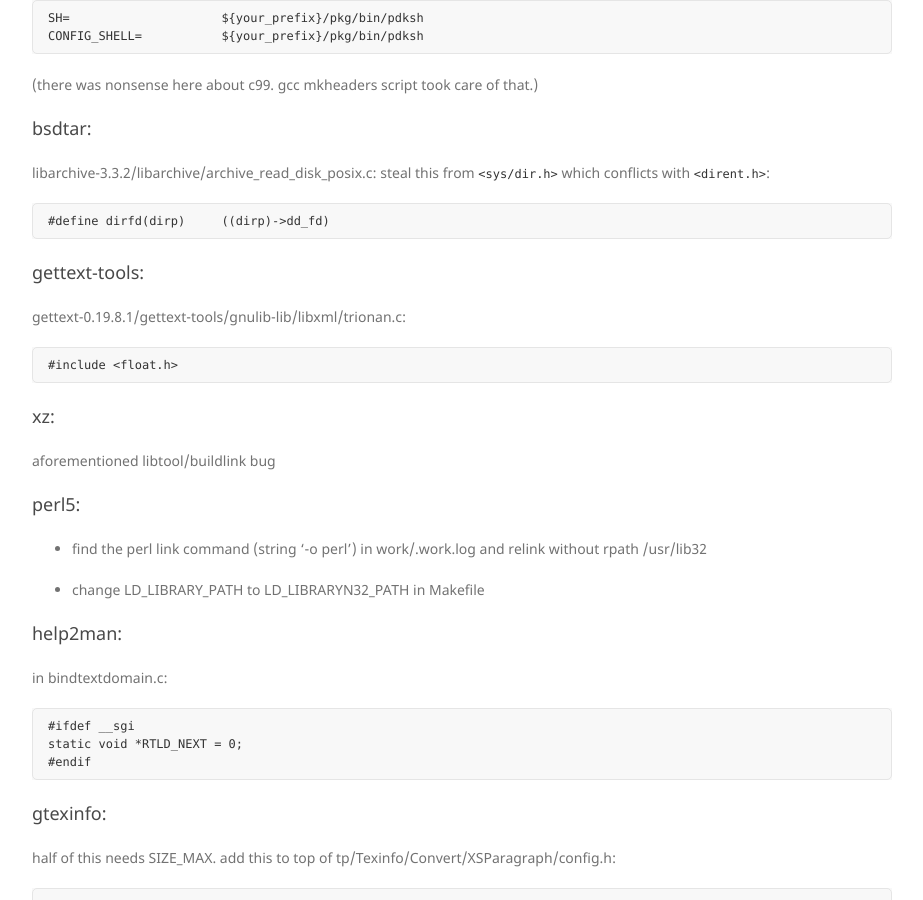
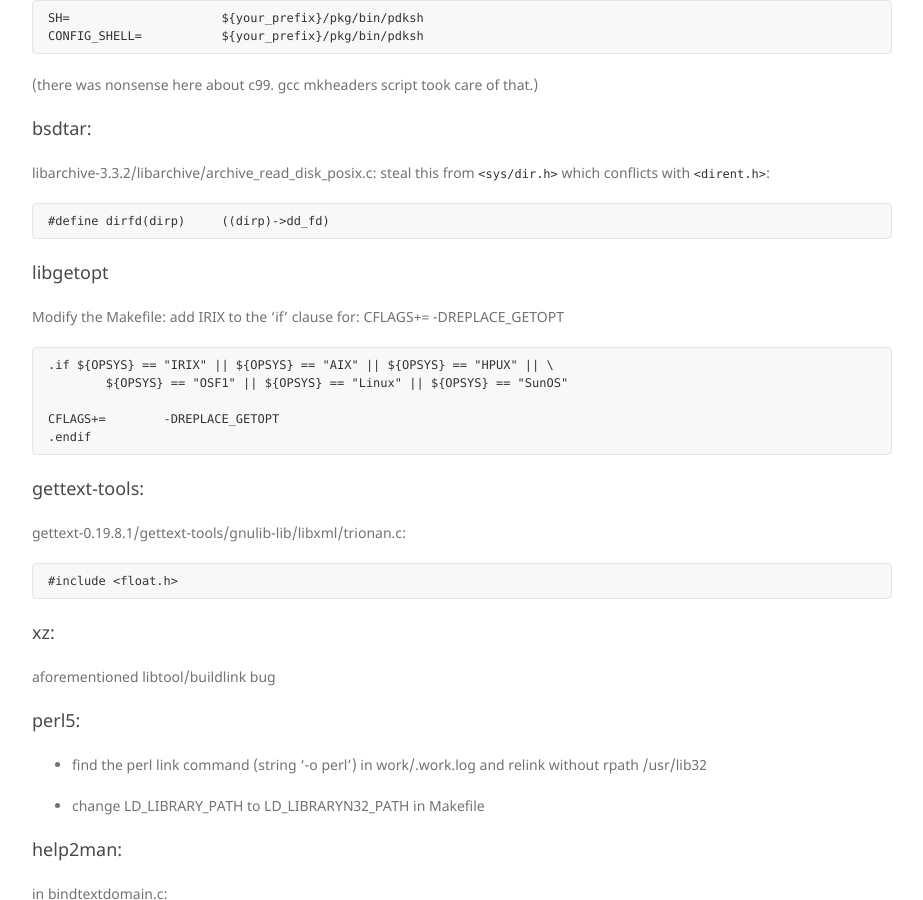
Before and after one commit to sgidevnet/sgidevnet.github.io, a Jekyll site: the page built from wiki/pkgsrc_build_notes.md, in a window 1280 px wide and 900 px high, scrolled down 1113 px. Shown: the whole window, without its empty margins (338-1261 px from the left). Built offline with Jekyll 4.4.1, drawn with Linux system fonts in a browser that asks for light colours; nearby versions of some CDN libraries; our own code applies the rules of GitHub Pages for plain Markdown files; some of the changed text lies outside the part shown.

Commit message:
updated libgetopt

````diff
--- a/wiki/pkgsrc_build_notes.md
+++ b/wiki/pkgsrc_build_notes.md
@@ -65,6 +65,20 @@ steal this from `<sys/dir.h>` which conflicts with `<dirent.h>`:
 ```
 #define dirfd(dirp)     ((dirp)->dd_fd)
 ```
+
+##### libgetopt
+Modify the Makefile: add IRIX to the 'if' clause for:
+CFLAGS+=        -DREPLACE_GETOPT
+
+```
+.if ${OPSYS} == "IRIX" || ${OPSYS} == "AIX" || ${OPSYS} == "HPUX" || \
+        ${OPSYS} == "OSF1" || ${OPSYS} == "Linux" || ${OPSYS} == "SunOS"
+
+CFLAGS+=        -DREPLACE_GETOPT
+.endif
+```
+
+
 
 ##### gettext-tools:
 
````
Also changed, not shown: other parts of wiki/pkgsrc_build_notes.md (+0 -4 lines).
